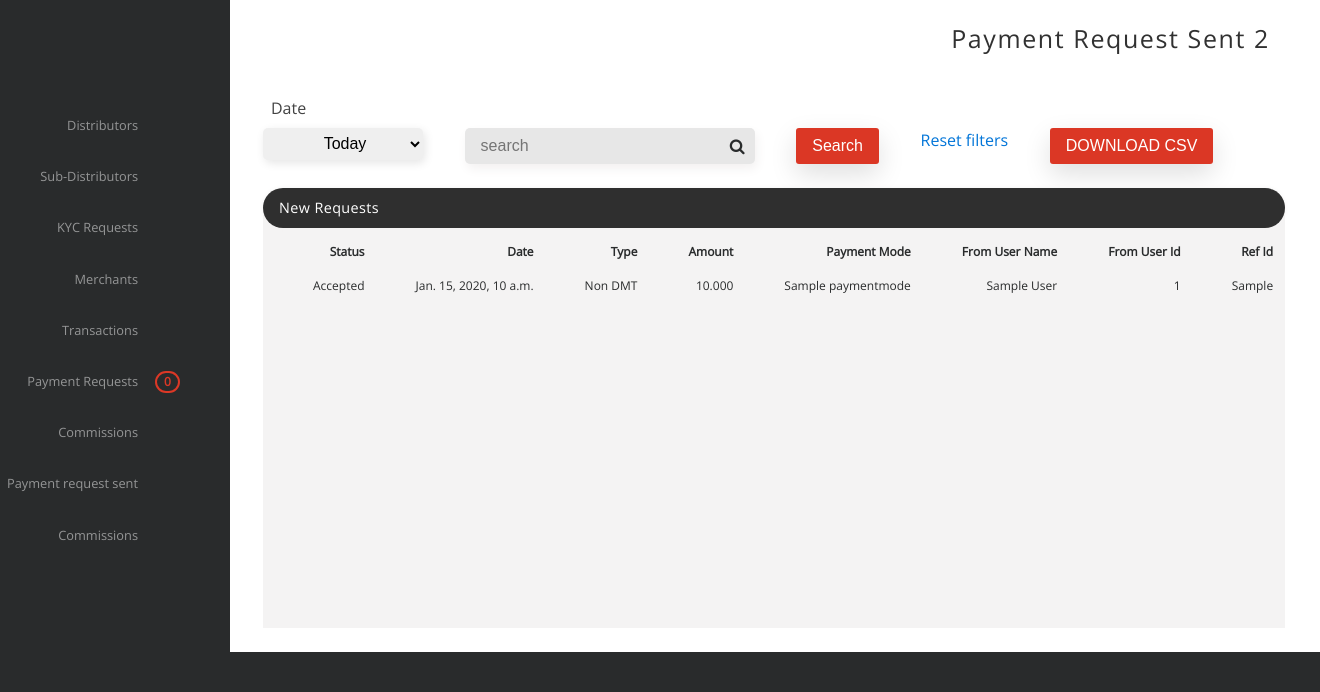
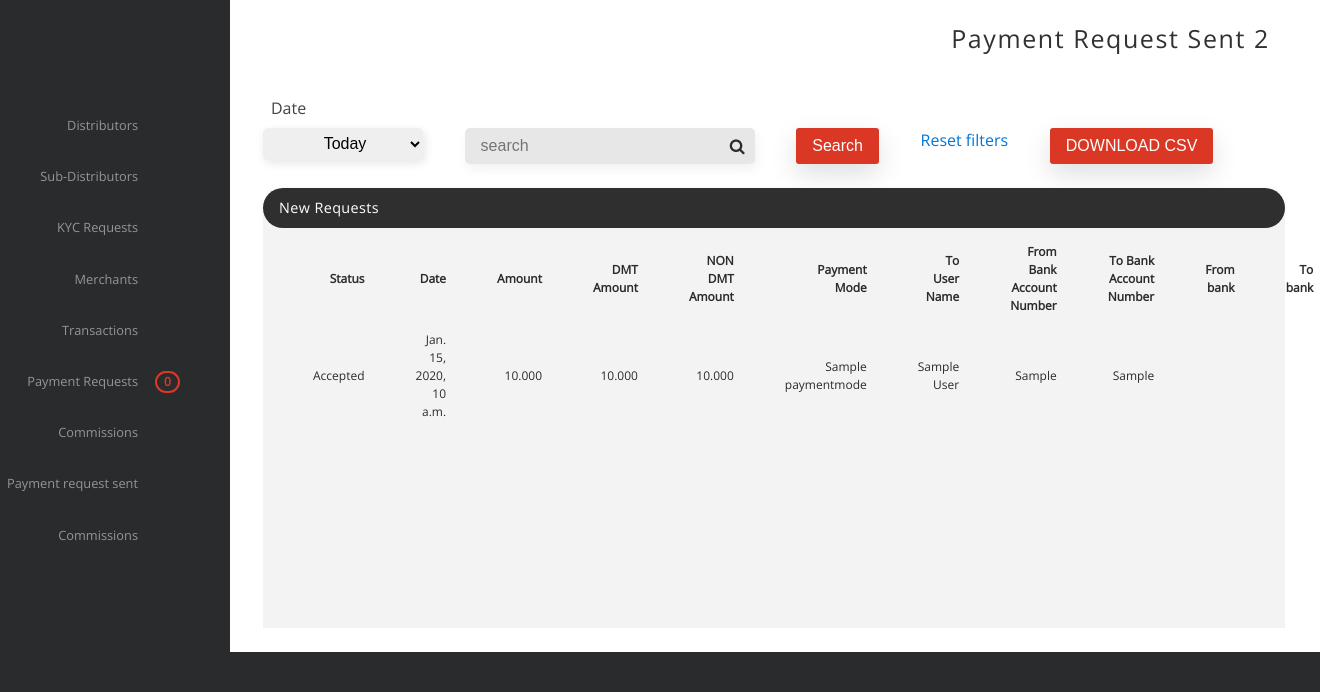
Before and after one commit to Sherly14/CMS, a Django app: page /payment_request/payment-request-sent/ in a window 1320 px wide; the page is wider, and only the part inside the window is pictured. Shown: the part 50-742 px from the top of that part. Run offline with Django 3.2, Linux system fonts and the light colour scheme; a user stored in the database is signed in; tables that the repository leaves empty hold one stand-in row (values such as "Sample post"); parts of the project's set-up code (start-up, migrations or seed data) failed here and were passed over; some libraries are stand-ins or nearby versions.

Commit message:
UI fix
bug fix

```diff
--- a/zrpayment/models.py
+++ b/zrpayment/models.py
@@ -103,8 +103,8 @@ class PaymentRequest(RowInfo):
 
     def save(self, *args, **kwargs):
         self.amount = Decimal(self.amount).quantize(Decimal("0.00"))
-        self.dmt_amount = Decimal(self.amount).quantize(Decimal("0.00"))
-        self.non_dmt_amount = Decimal(self.amount).quantize(Decimal("0.00"))
+        self.dmt_amount = Decimal(self.dmt_amount).quantize(Decimal("0.00"))
+        self.non_dmt_amount = Decimal(self.non_dmt_amount).quantize(Decimal("0.00"))
 
         super(PaymentRequest, self).save(*args, **kwargs)
 
--- a/zrpayment/templates/zrpayment/paymentrequestsent_list.html
+++ b/zrpayment/templates/zrpayment/paymentrequestsent_list.html
@@ -41,11 +41,15 @@
                         <tr>
                             <th>Status</th>
                             <th>Date</th>
-                            <th>Type</th> {# DMT or Non DMT#}
                             <th>Amount</th>
+                            <th>DMT Amount</th>
+                            <th>NON DMT Amount</th>
                             <th>Payment Mode</th>
-                            <th>From User Name</th>
-                            <th>From User Id</th>
+                            <th>To User Name</th>
+                            <th>From Bank Account Number</th>
+                            <th>To Bank Account Number</th>
+                            <th>From bank</th>
+                            <th>To bank</th>
                             <th>Ref Id</th>
                         </tr>
                         {% for payment_request in page_obj %}
@@ -55,18 +59,28 @@
                                         Pending
                                     {% elif payment_request.status == 1 %}
                                         Accepted
+                                    {% elif payment_request.status == 3 %}
+                                        Refund
                                     {% else %}
                                         Rejected
                                     {% endif %}
                                 </td>
                                 <td>{{ payment_request.at_created }}</td>
-                                <td>{{ payment_request.request_type }}</td>
                                 <td>{{ payment_request.amount }}</td>
+                                <td>{{ payment_request.dmt_amount }}</td>
+                                <td>{{ payment_request.non_dmt_amount }}</td>
                                 <td>{{ payment_request.payment_mode }}</td>
                                 <td>
-                                    {{ payment_request.from_user.get_full_name }}
+                                    {% if payment_request.to_user.role.name == 'ADMINSTAFF' %}
+                                        ADMIN
+                                    {% else %}
+                                        {{ payment_request.to_user.get_full_name }}
+                                    {% endif %}
                                 </td>
-                                <td>{{ payment_request.from_user.id }}</td>
+                                <td>{{ payment_request.from_account_no }}</td>
+                                <td>{{ payment_request.to_account_no }}</td>
+                                <td>{{ payment_request.from_bank.bank_name }}</td>
+                                <td>{{ payment_request.to_bank.bank_name }}</td>
                                 <td>{{ payment_request.ref_no|default_if_none:"N/A" }}</td>
                             </tr>
                         {% endfor %}
--- a/zrpayment/views.py
+++ b/zrpayment/views.py
@@ -63,6 +63,7 @@ class GeneratePaymentRequestView(APIView):
             else:
                 data[detail] = value if value else ""
 
+        import ipdb; ipdb.set_trace()
         data["from_user"] = request.user.zr_admin_user.zr_user.id
         main_distributor = None
         error_message = '{0} {1} {2}'.format(ERROR_MESSAGE_START,
--- a/zruser/templates/zruser/user_dashboard.html
+++ b/zruser/templates/zruser/user_dashboard.html
@@ -261,9 +261,9 @@
                             </div>
 
                             <div class="form-group col-sm-6">
-                                <label class="control-label"><b>To Account Number/Branch Name</b></label>
+                                <label class="control-label"><b>To Account Number</b></label>
                                 <div>
-                                    <input type="text" class="form-control" name="to_account_no" id="to_account_no" style="box-shadow: 0px 0px;border-style: solid;" required>
+                                    <input type="number" class="form-control" name="to_account_no" id="to_account_no" style="box-shadow: 0px 0px;border-style: solid;" required>
                                 </div>
                             </div>
 
@@ -545,7 +545,7 @@
             errorPlacement: function (error, element) {
             }
         });
-
+o
 {#        $("#submit_request").on('click', function(e) {#}
 {#            $('#challan_request_form').valid()#}
 {#        });#}
```
Also changed, not shown: zrpayment/templates/zrpayment/paymentrequest_list.html (+29 -20 lines).
